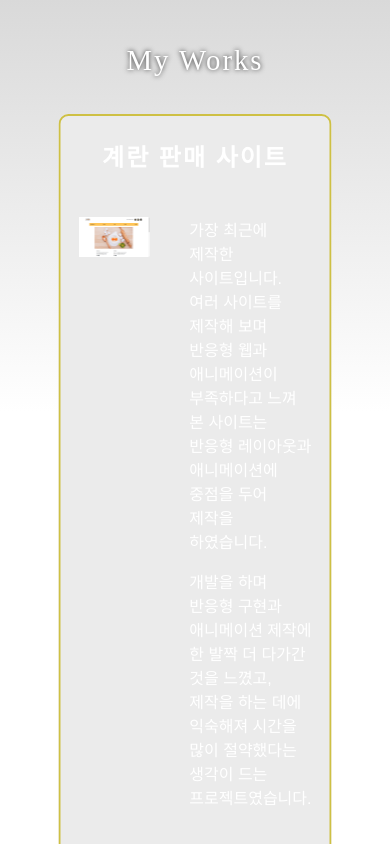
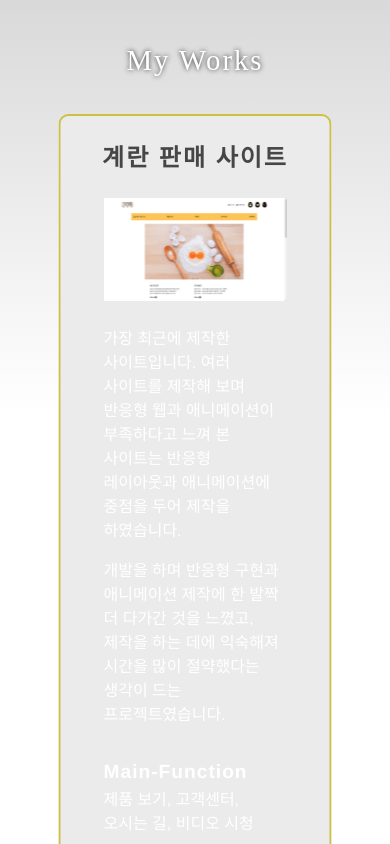
Before and after one commit to swc9803/portf, a Vue app: page / in a window 390 px wide. Shown: the part 2120-2964 px from the top of the page. Built offline with nearby package versions, Linux system fonts and the light colour scheme; a web font is replaced by a local one.

Commit message:
skills title 글자 색 변경, 반응형 추가

```diff
--- a/src/components/Myworks.vue
+++ b/src/components/Myworks.vue
@@ -144,7 +144,7 @@
     </div>
   </div>
   <div class="projectInfo">
-    <p class="projectTitle">Pizza Site</p>
+    <p class="projectTitle">Custom Made Pizza Site</p>
     <div class="sliderWrap">
       <swiper class="slider"
         :slidesPerView="1"
@@ -240,6 +240,7 @@ export default {
   overflow: hidden;
   margin-bottom: 5%;
   .projectTitle {
+    color: rgb(70, 70, 70) !important;
     text-align: center;
     font-size: 1.5em;
     font-weight: 600;
@@ -271,6 +272,7 @@ export default {
           margin: 0;
           flex: 0 0 30%;
           &:nth-child(1) {
+            color: rgb(41, 41, 41);
             letter-spacing: 1px;
             font-size: 1.2em;
             font-weight: 600;
@@ -301,4 +303,10 @@ export default {
     }
   }
 }
+@media screen and (max-width: 1200px) {
+  .sliderWrap {
+    display: block !important;
+      margin: 25px;
+  }
+}
 </style>
```
